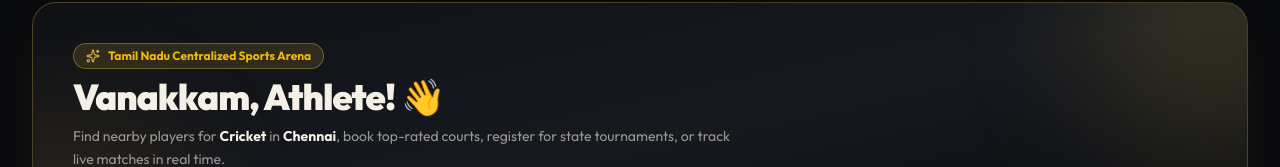
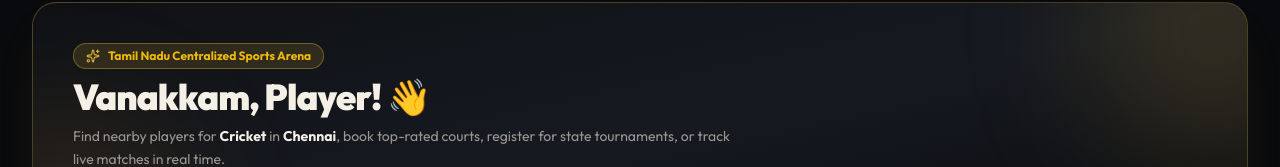
Before and after one commit to lokesh2006svg-source/playsphere, a React (Vite) app in the folder frontend/: page / in a window 1280 px wide. Shown: the part 138-305 px from the top of the page. Built offline with nearby package versions, Linux system fonts and the light colour scheme; no server answers.

Commit message:
style: update dashboard greeting to Vanakkam, Player

```diff
--- a/frontend/src/pages/Dashboard.jsx
+++ b/frontend/src/pages/Dashboard.jsx
@@ -255,7 +255,7 @@ const Dashboard = () => {
             </div>
 
             <h1 className="text-3xl sm:text-4xl font-black text-[#F5F0E6] tracking-tight">
-              Vanakkam, {user ? user.name.split(" ")[0] : "Athlete"}! 👋
+              Vanakkam, {user ? user.name.split(" ")[0] : "Player"}! 👋
             </h1>
 
             <p className="text-sm text-[#9B9691] leading-relaxed">
```
